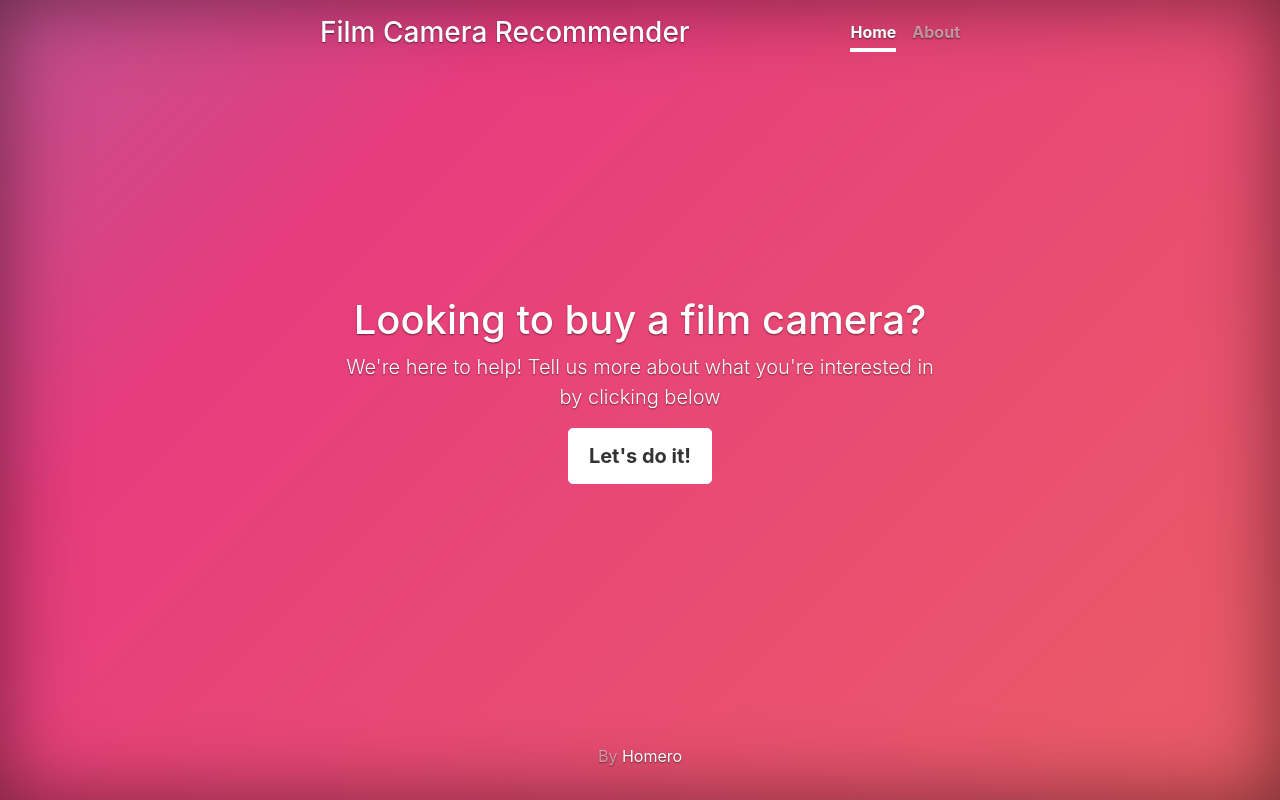
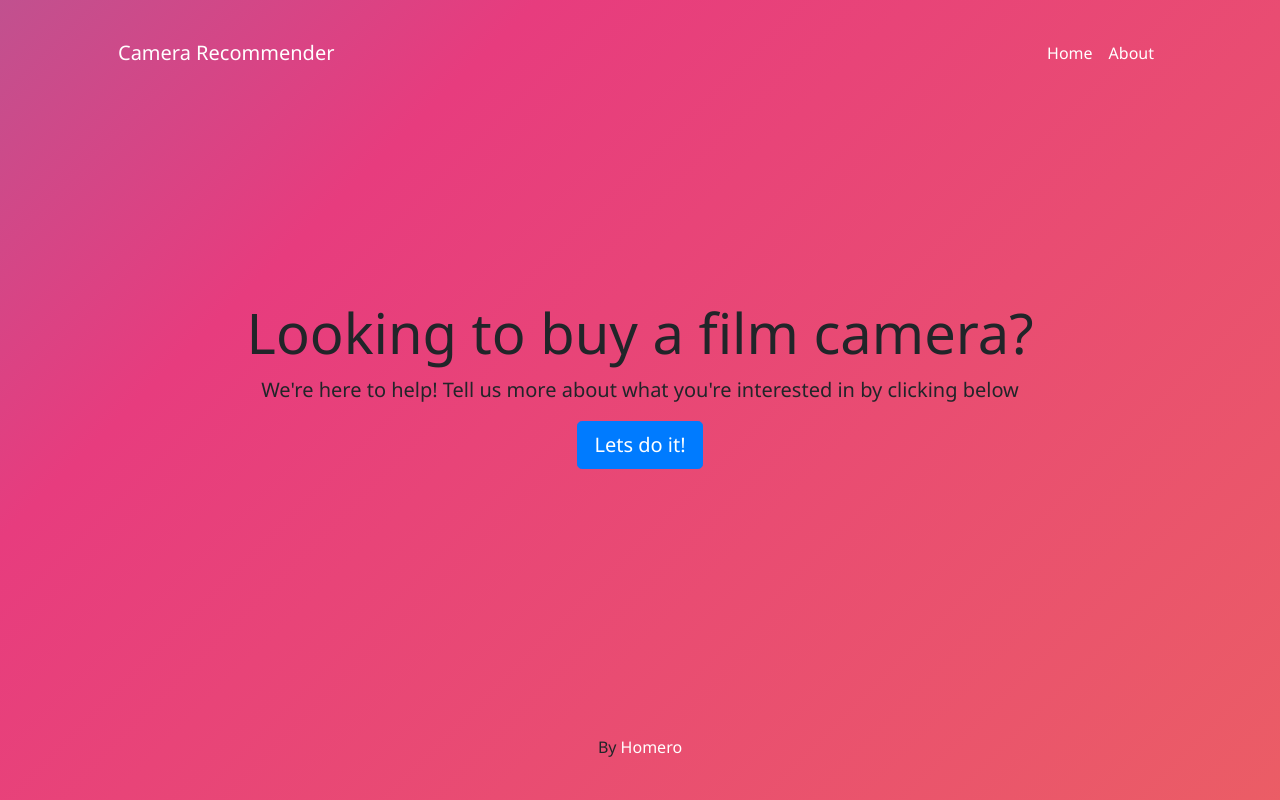
Before and after one commit to homeroochoa47/Camera-Recommender, a Django app: page / in a window 1280 px wide. Run offline with Django 4.2, Linux system fonts and the light colour scheme; some libraries are stand-ins or nearby versions.

Commit message:
restarting base template with bootstrao html from scratch

```diff
--- a/static/css/styles.css
+++ b/static/css/styles.css
@@ -1,32 +1,51 @@
-#song-header {
-  margin-top: 25px;
-  margin-bottom: 25px;
-  text-align: center;
-  color: rgb(48, 46, 46);
+.wrapper {
+  display: flex;
+  flex-direction: column;
+  min-height: 100vh;
+  padding: 25px;
 }
 
-#card-img-top {
-  float: left;
-  width:  200px;
-  height: 200px;
-  object-fit: cover;
-  margin-top:auto;
-  margin-bottom:auto;
+.wrapper > * {
+  padding: 0px;
 }
 
-.card {
-  flex-direction: row;
+.page-header nav {
+  display: flex;
+  flex-wrap: wrap;
+  justify-content: space-between;
+  align-items: center;
+  background: none;
 }
 
-.card-body {
-  margin-top: auto;
-  margin-bottom: auto;
+.page-header a {
+  color: white
+}
+
+.page-main {
+  display: flex;
+  flex-direction: column;
+  justify-content: center;
+  flex-grow: 1;
+  align-self: center;
+}
+
+.page-footer {
+  display: flex;
+  flex-direction: column-reverse;
+  align-self: center;
+}
+
+.page-footer a {
+  color: white
 }
 
 body {
+  display: flex;
+  flex-direction: column;
   background: linear-gradient(-45deg, #ee7752, #e73c7e, #23a6d5, #23d5ab);
   background-size: 400% 400%;
   animation: gradient 15s ease infinite;
+  font-family:'Segoe UI', Tahoma, Geneva, Verdana, sans-serif
 }
 
 @keyframes gradient {
@@ -39,62 +58,14 @@ body {
   100% {
     background-position: 0% 50%;
   }
-  }
-
-#columns {
-  padding-left: 100px;
-  padding-right: 100px;
 }
 
-.cover-container {
-  max-width: 42em;
+.jumbotron{
+  background: none;
+  text-align: center;
 }
 
-/*
- * Header
- */
- .masthead {
-  margin-bottom: 2rem;
+.page-main .camera-wrapper {
+  text-align: center;
+  color: white;
 }
-
-.masthead-brand {
-  margin-bottom: 0;
-}
-
-.nav-masthead .nav-link {
-  padding: .25rem 0;
-  font-weight: 700;
-  color: rgba(255, 255, 255, .5);
-  background-color: transparent;
-  border-bottom: .25rem solid transparent;
-}
-
-.nav-masthead .nav-link:hover,
-.nav-masthead .nav-link:focus {
-  border-bottom-color: rgba(255, 255, 255, .25);
-}
-
-.nav-masthead .nav-link + .nav-link {
-  margin-left: 1rem;
-}
-
-.nav-masthead .active {
-  color: #fff;
-  border-bottom-color: #fff;
-}
-
-@media (min-width: 48em) {
-  .masthead-brand {
-    float: left;
-  }
-  .nav-masthead {
-    float: right;
-  }
-}
-
-/* Links */
-a,
-a:focus,
-a:hover {
-  color: #fff;
-}
--- a/templates/home/home.html
+++ b/templates/home/home.html
@@ -3,17 +3,19 @@
 
 {% block head %}
     <!-- Home page CSS -->
-    <link rel="stylesheet" href='{%static "css/home.css"%}'>
+    <link rel="stylesheet" href='{%static "css/styles.css"%}'>
 {% endblock head %}
 
 {% block title %}Camera Helper{% endblock title %}
 
 {% block body %}
-        <main role="main" class="inner cover">
-          <h1 class="cover-heading">Looking to buy a film camera?</h1>
-          <p class="lead">We're here to help! Tell us more about what you're interested in by clicking below</p>
-          <p class="lead">
-            <a href="/start" class="btn btn-lg btn-secondary">Let's do it!</a>
-          </p>
-        </main>
+        <div class="jumbotron jumbotron-fluid">
+          <div class="container">
+            <h1 class="display-4">Looking to buy a film camera?</h1>
+            <p class="lead">We're here to help! Tell us more about what you're interested in by clicking below</p>
+            <p class="lead">
+              <a class="btn btn-primary btn-lg" href="/start" role="button">Lets do it!</a>
+            </p>
+          </div>
+        </div>
 {% endblock body %}
--- a/templates/layout/base.html
+++ b/templates/layout/base.html
@@ -1,49 +1,58 @@
 {% load static %}
 
-<!doctype html>
+<!DOCTYPE html>
 <html lang="en">
     <head>
-    <!-- Required meta tags -->
-    <meta charset="utf-8">
-    <meta name="viewport" content="width=device-width, initial-scale=1, shrink-to-fit=no">
+        <meta charset="utf-8" />
+        <meta name="viewport" content="width=device-width, initial-scale=1, shrink-to-fit=no" />
+        <meta name="description" content="" />
+        <meta name="author" content="" />
+        <title>Camera Recommender</title>
+        <!-- Favicon-->
+        <link rel="icon" type="image/x-icon" href="assets/favicon.ico" />
+        <!-- Bootstrap icons-->
+        <link href="https://cdn.jsdelivr.net/npm/bootstrap-icons@1.4.1/font/bootstrap-icons.css" rel="stylesheet" />
+        <!-- Core theme CSS (includes Bootstrap)-->
+		<link rel="stylesheet" href="https://cdn.jsdelivr.net/npm/bootstrap@4.0.0/dist/css/bootstrap.min.css" integrity="sha384-Gn5384xqQ1aoWXA+058RXPxPg6fy4IWvTNh0E263XmFcJlSAwiGgFAW/dAiS6JXm" crossorigin="anonymous">
+        <link href="{% static "css/styles.css" %}" rel="stylesheet" />
+    </head>
+    <body>
+		<div class="wrapper">
+			<header class="page-header">
+				<nav class="navbar navbar-expand-lg">
+					<div class="container px-5">
+						<a class="navbar-brand" href="/ ">Camera Recommender</a>
+						<button class="navbar-toggler" type="button" data-bs-toggle="collapse" data-bs-target="#navbarSupportedContent" aria-controls="navbarSupportedContent" aria-expanded="false" aria-label="Toggle navigation"><span class="navbar-toggler-icon"></span></button>
+						<div class="collapse navbar-collapse" id="navbarSupportedContent">
+							<ul class="navbar-nav ml-auto mb-2 mb-lg-0">
+								<li class="nav-item"><a class="nav-link active" aria-current="page" href="/ ">Home</a></li>
+								<li class="nav-item"><a class="nav-link" href="#!">About</a></li>
+							</ul>
+						</div>
+					</div>
+				</nav>
+			</header>
 
-    <!-- Bootstrap CSS -->
-    <link rel="stylesheet" href="https://cdn.jsdelivr.net/npm/bootstrap@4.0.0/dist/css/bootstrap.min.css" integrity="sha384-Gn5384xqQ1aoWXA+058RXPxPg6fy4IWvTNh0E263XmFcJlSAwiGgFAW/dAiS6JXm" crossorigin="anonymous">
-
-    {% block head %}
-    {% endblock head %}
-
-    <title>
-      {% block title %}
-      {% endblock title %}
-    </title>
-
-  </head>
-  <body class="text-center">
-
-    <div class="cover-container d-flex h-100 p-3 mx-auto flex-column">
-      <header class="masthead mb-auto">
-        <div class="inner">
-          <a href="/ " style="text-decoration: none;"><h3 class="masthead-brand">Film Camera Recommender</h3></a>
-          <nav class="nav nav-masthead justify-content-center">
-            <a class="nav-link {% if request.path == '/' %}active{% endif %}" href="/ ">Home</a>
-            <a class="nav-link" href="#">About</a>
-          </nav>
-        </div>
-      </header>
+			<main class="page-main">
 				{% block body %}
 				{% endblock body %}
+			</main>
 
-    <footer class="mastfoot mt-auto">
+			<footer class="page-footer">
 				<div class="inner">
 					<p>By <a href="https://github.com/homeroochoa47/">Homero</a>
 				</div>
 			</footer>
+		</div>
 
-    <!-- Optional JavaScript -->
-    <!-- jQuery first, then Popper.js, then Bootstrap JS -->
-    <script src="https://code.jquery.com/jquery-3.2.1.slim.min.js" integrity="sha384-KJ3o2DKtIkvYIK3UENzmM7KCkRr/rE9/Qpg6aAZGJwFDMVNA/GpGFF93hXpG5KkN" crossorigin="anonymous"></script>
-    <script src="https://cdn.jsdelivr.net/npm/popper.js@1.12.9/dist/umd/popper.min.js" integrity="sha384-ApNbgh9B+Y1QKtv3Rn7W3mgPxhU9K/ScQsAP7hUibX39j7fakFPskvXusvfa0b4Q" crossorigin="anonymous"></script>
-    <script src="https://cdn.jsdelivr.net/npm/bootstrap@4.0.0/dist/js/bootstrap.min.js" integrity="sha384-JZR6Spejh4U02d8jOt6vLEHfe/JQGiRRSQQxSfFWpi1MquVdAyjUar5+76PVCmYl" crossorigin="anonymous"></script>
+        <!-- Bootstrap core JS-->
+        <script src="https://cdn.jsdelivr.net/npm/bootstrap@5.1.3/dist/js/bootstrap.bundle.min.js"></script>
+        <!-- Core theme JS-->
+        <script src="js/scripts.js"></script>
+        <!-- * * * * * * * * * * * * * * * * * * * * * * * * * * * * * * * * * * * * * * * *-->
+        <!-- * *                               SB Forms JS                               * *-->
+        <!-- * * Activate your form at https://startbootstrap.com/solution/contact-forms * *-->
+        <!-- * * * * * * * * * * * * * * * * * * * * * * * * * * * * * * * * * * * * * * * *-->
+        <script src="https://cdn.startbootstrap.com/sb-forms-latest.js"></script>
     </body>
 </html>
--- a/templates/layout/base_camera_page.html
+++ b/templates/layout/base_camera_page.html
@@ -3,12 +3,13 @@
 
 {% block head %}
     <!-- Home page CSS -->
-    <link rel="stylesheet" href='{%static "css/cameras.css"%}'>
+    <link rel="stylesheet" href='{%static "css/styles.css"%}'>
 {% endblock head %}
 
 {% block title %}Camera Helper{% endblock title %}
 
 {% block body %}
+        <div class="camera-wrapper">
             <section class="py-5">
                 <div class="container px-4 px-lg-5 my-5">
                     <div class="row gx-4 gx-lg-5 align-items-center">
@@ -29,4 +30,5 @@
                     </div>
                 </div>
             </section>
+        </div>
 {% endblock body %}
```
Also changed, not shown: templates/startform/startform.html (+2 -5 lines). Lines whose indentation alone changed are shown as unchanged.
